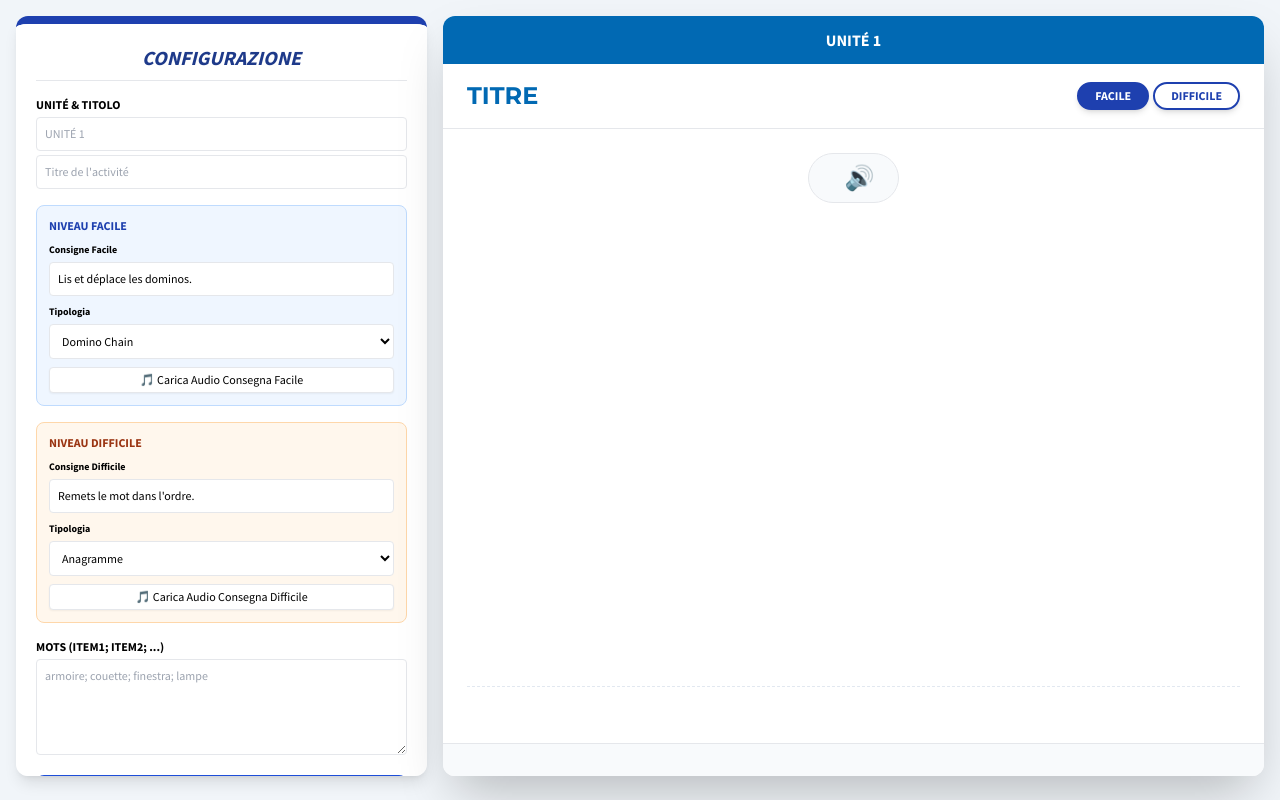
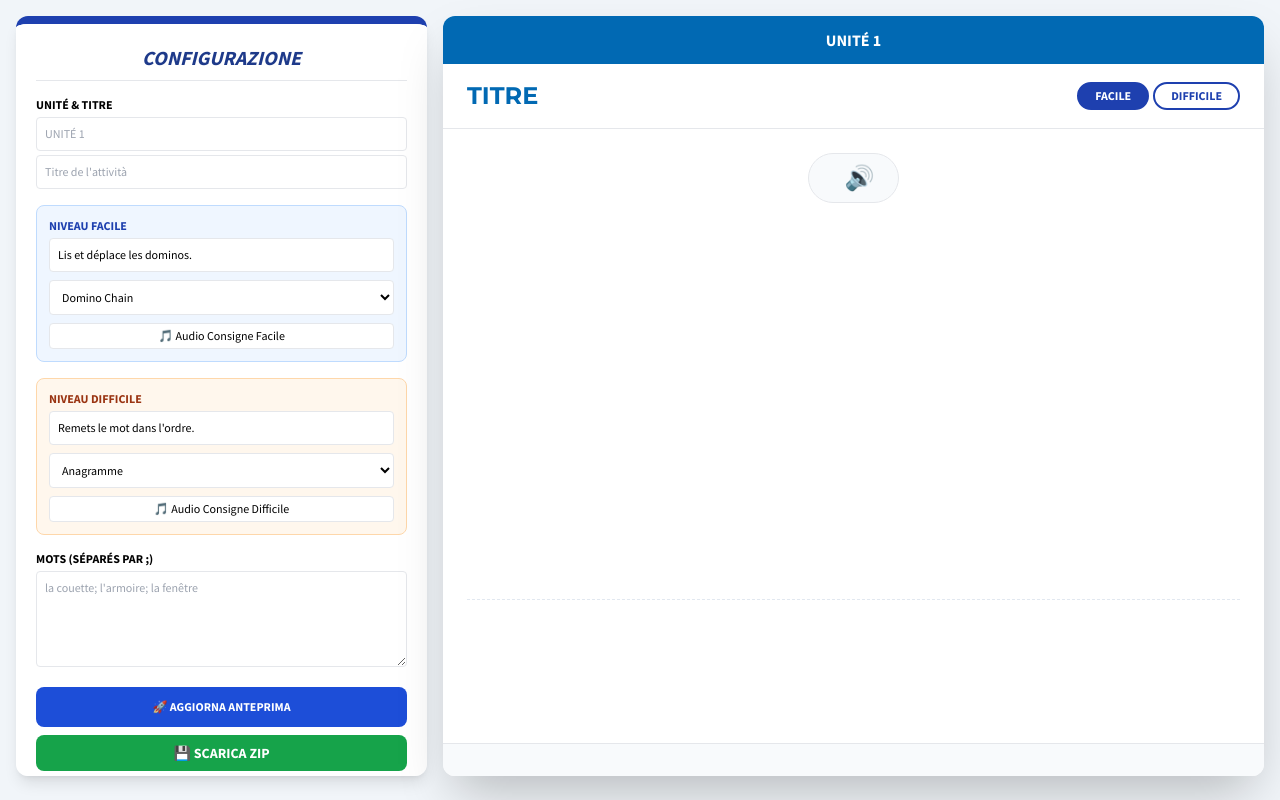
Before and after one commit to pietroputignano/strumento-didattico-ai, a Flask app: page / in a window 1280 px wide. Run offline with Flask 3, Linux system fonts and the light colour scheme; some libraries are stand-ins or nearby versions.

Commit message:
Refactor HTML structure and update styles
Updated various elements in the HTML template, including changing placeholder text, modifying styles, and adjusting button classes for improved functionality and aesthetics.

```diff
--- a/templates/index.html
+++ b/templates/index.html
@@ -8,7 +8,6 @@
     <script src="https://cdn.jsdelivr.net/npm/sortablejs@1.15.0/Sortable.min.js"></script>
     <script src="https://cdn.jsdelivr.net/npm/canvas-confetti@1.5.1/dist/confetti.browser.min.js"></script>
     <script src="https://cdnjs.cloudflare.com/ajax/libs/jszip/3.10.1/jszip.min.js"></script>
-
     <link href="https://fonts.googleapis.com/css2?family=Montserrat:wght@700&family=Source+Sans+Pro:wght@400;600;700&display=swap" rel="stylesheet">
     <style>
         :root { --hfle-blue: #0169B3; --hfle-orange: #EFA92C; --hfle-success: #8dc549; --hfle-error: #d84157; }
@@ -18,53 +17,52 @@
         .step-pill { width: 35px; height: 35px; border-radius: 10px; background: #7CB5DD; color: white; display: flex; align-items: center; justify-content: center; font-weight: 700; cursor: pointer; }
         .step-pill.active { background-color: var(--hfle-blue); transform: scale(1.1); }
         .step-pill.completed { background-color: var(--hfle-success); }
+
+        /* Domino Style */
         .domino-tile { border: 3px solid var(--hfle-blue); border-radius: 12px; display: flex; background: white; overflow: hidden; height: 85px; width: 190px; cursor: grab; flex-shrink: 0; }
         .tile-img { width: 50%; background: #fff; display: flex; align-items: center; justify-content: center; border-right: 2px dashed var(--hfle-blue); overflow: hidden; position: relative; }
         .tile-img img { max-height: 85%; max-width: 85%; object-fit: contain; }
         .tile-text { width: 50%; display: flex; align-items: center; justify-content: center; font-weight: bold; font-size: 11px; text-align: center; padding: 4px; }
+
         .drop-target { width: 190px; height: 85px; border: 3px dashed #cbd5e1; border-radius: 12px; display: flex; align-items: center; justify-content: center; color: #cbd5e1; font-weight: bold; }
-        .letter-tile { width: 42px; height: 42px; background: var(--hfle-orange); color: white; border-radius: 8px; display: flex; align-items: center; justify-content: center; font-weight: bold; cursor: pointer; box-shadow: 0 4px 0 #c78a1e; }
+
+        /* Anagramme Click Style */
+        .letter-tile { width: 45px; height: 45px; background: var(--hfle-orange); color: white; border-radius: 8px; display: flex; align-items: center; justify-content: center; font-weight: bold; font-size: 20px; cursor: pointer; box-shadow: 0 4px 0 #c78a1e; transition: all 0.1s; }
+        .letter-tile:active { transform: translateY(2px); box-shadow: 0 2px 0 #c78a1e; }
+        .target-slot { width: 45px; height: 45px; border-bottom: 3px solid #cbd5e1; display: flex; align-items: center; justify-content: center; }
     </style>
 </head>
 <body class="p-2 md:p-4">
 
     <div class="max-w-[1500px] mx-auto flex flex-col lg:flex-row gap-4">
-        <div class="lg:w-1/3 bg-white p-5 rounded-xl shadow-lg border-t-8 border-blue-800 overflow-y-auto max-h-[95vh] text-xs">
+        <div id="editor-panel" class="lg:w-1/3 bg-white p-5 rounded-xl shadow-lg border-t-8 border-blue-800 overflow-y-auto max-h-[95vh] text-xs">
             <h2 class="text-xl font-bold text-blue-900 mb-4 uppercase italic border-b pb-2 text-center">Configurazione</h2>
             <div class="space-y-4">
-                <div><p class="font-bold uppercase mb-1">Unité & Titolo</p>
+                <div><p class="font-bold uppercase mb-1">Unité & Titre</p>
                     <input id="in-unite" type="text" class="w-full p-2 border rounded mb-1" placeholder="UNITÉ 1">
-                    <input id="in-titre" type="text" class="w-full p-2 border rounded" placeholder="Titre de l'activité">
+                    <input id="in-titre" type="text" class="w-full p-2 border rounded" placeholder="Titre de l'attività">
                 </div>
-                <div class="p-3 bg-blue-50 rounded-lg border border-blue-200 space-y-2">
-                    <p class="font-bold text-blue-800 uppercase">Niveau Facile</p>
-                    <div>
-                        <p class="font-bold text-[10px] mb-1">Consigne Facile</p>
+                <div class="p-3 bg-blue-50 rounded-lg border border-blue-200">
+                    <p class="font-bold text-blue-800 uppercase mb-1">Niveau Facile</p>
                     <input id="con-f" type="text" class="w-full p-2 border rounded mb-2" value="Lis et déplace les dominos.">
-                        <p class="font-bold text-[10px] mb-1">Tipologia</p>
                     <select id="type-f" class="w-full p-2 border rounded bg-white">
                         <option value="domino">Domino Chain</option>
                         <option value="anagramme">Anagramme</option>
                     </select>
-                        <button onclick="pickAud('con-f')" class="mt-2 bg-white border p-1 rounded w-full shadow-sm hover:bg-gray-50">🎵 Carica Audio Consegna Facile</button>
+                    <button onclick="pickAud('con-f')" class="mt-2 bg-white border p-1 rounded w-full">🎵 Audio Consigne Facile</button>
                 </div>
-                </div>
-                <div class="p-3 bg-orange-50 rounded-lg border border-orange-200 space-y-2">
-                    <p class="font-bold text-orange-800 uppercase">Niveau Difficile</p>
-                    <div>
-                        <p class="font-bold text-[10px] mb-1">Consigne Difficile</p>
+                <div class="p-3 bg-orange-50 rounded-lg border border-orange-200">
+                    <p class="font-bold text-orange-800 uppercase mb-1">Niveau Difficile</p>
                     <input id="con-d" type="text" class="w-full p-2 border rounded mb-2" value="Remets le mot dans l'ordre.">
-                        <p class="font-bold text-[10px] mb-1">Tipologia</p>
                     <select id="type-d" class="w-full p-2 border rounded bg-white">
                         <option value="anagramme">Anagramme</option>
                         <option value="domino">Domino Chain</option>
                     </select>
-                        <button onclick="pickAud('con-d')" class="mt-2 bg-white border p-1 rounded w-full shadow-sm hover:bg-gray-50">🎵 Carica Audio Consegna Difficile</button>
-                    </div>
+                    <button onclick="pickAud('con-d')" class="mt-2 bg-white border p-1 rounded w-full">🎵 Audio Consigne Difficile</button>
                 </div>
                 <div>
-                    <p class="font-bold uppercase mb-1">Mots (item1; item2; ...)</p>
-                    <textarea id="items-list" class="w-full h-24 p-2 border rounded" placeholder="armoire; couette; finestra; lampe"></textarea>
+                    <p class="font-bold uppercase mb-1">Mots (séparés par ;)</p>
+                    <textarea id="items-list" class="w-full h-24 p-2 border rounded" placeholder="la couette; l'armoire; la fenêtre"></textarea>
                 </div>
             </div>
             <button onclick="initGame()" class="w-full mt-4 bg-blue-700 text-white py-3 rounded-lg font-bold">🚀 AGGIORNA ANTEPRIMA</button>
@@ -76,17 +74,19 @@
             <div class="px-6 py-4 flex justify-between items-center border-b">
                 <h1 id="res-titre" class="h-titre text-2xl uppercase">TITRE</h1>
                 <div class="flex gap-1">
-                    <button id="btn-f" onclick="switchLvl('f')" class="px-4 py-1 rounded-full text-xs font-bold border-2 border-blue-800 bg-blue-800 text-white shadow-md">FACILE</button>
-                    <button id="btn-d" onclick="switchLvl('d')" class="px-4 py-1 rounded-full text-xs font-bold border-2 border-blue-800 text-blue-800 shadow-md">DIFFICILE</button>
+                    <button id="btn-f" onclick="switchLvl('f')" class="px-4 py-1 rounded-full text-xs font-bold border-2 border-blue-800 bg-blue-800 text-white">FACILE</button>
+                    <button id="btn-d" onclick="switchLvl('d')" class="px-4 py-1 rounded-full text-xs font-bold border-2 border-blue-800 text-blue-800">DIFFICILE</button>
                 </div>
             </div>
             <div class="p-6 flex-grow flex flex-col items-center">
                 <div class="flex items-center gap-3 mb-8 bg-slate-50 px-6 py-2 rounded-full border">
                     <p id="res-consigne" class="italic text-gray-700 font-semibold"></p>
-                    <button onclick="playConsigne()" class="text-blue-600 text-2xl hover:scale-125 transition">🔊</button>
+                    <button onclick="playConsigne()" class="text-blue-600 text-2xl">🔊</button>
                 </div>
-                <div id="main-content" class="w-full flex flex-col items-center gap-8"></div>
-                <div id="pool" class="mt-auto p-4 w-full flex flex-wrap justify-center gap-4 border-t border-dashed border-slate-200"></div>
+
+                <div id="main-content" class="w-full flex flex-col items-center justify-center min-h-[150px]"></div>
+
+                <div id="pool" class="mt-auto p-6 w-full flex flex-wrap justify-center gap-4 border-t border-dashed border-slate-200 min-h-[120px]"></div>
             </div>
             <div id="nav-step" class="p-4 bg-slate-50 border-t flex justify-center gap-2 flex-wrap"></div>
         </div>
@@ -98,11 +98,9 @@
     <script>
         let items = [], dbImg = {}, dbAud = {}, curStep = 0, curLvl = 'f', status = [], activeKey = "";
 
-        // ... mantieni le tue funzioni initGame, loadStep, setupSortable, validate, renderNav, switchLvl, pickImg, pickAud, handleImg, handleAud, playConsigne ...
-        // (Assicurati che siano presenti nel tuo script)
-
         function initGame() {
             items = document.getElementById('items-list').value.split(';').map(i=>i.trim()).filter(i=>i);
+            if(items.length === 0) return;
             document.getElementById('res-unite').innerText = document.getElementById('in-unite').value || "UNITÉ";
             document.getElementById('res-titre').innerText = document.getElementById('in-titre').value || "ACTIVITÉ";
             status = new Array(items.length).fill('pending');
@@ -113,48 +111,114 @@
             curStep = idx; renderNav();
             const stage = document.getElementById('main-content');
             const pool = document.getElementById('pool');
-            const word = items[idx];
+            const word = items[idx].replace(/\s/g, ''); // Rimuoviamo spazi per anagramma
             const type = curLvl === 'f' ? document.getElementById('type-f').value : document.getElementById('type-d').value;
-            const consigne = curLvl === 'f' ? document.getElementById('con-f').value : document.getElementById('con-d').value;
-            document.getElementById('res-consigne').innerText = consigne;
+            document.getElementById('res-consigne').innerText = curLvl === 'f' ? document.getElementById('con-f').value : document.getElementById('con-d').value;
 
             if(type === 'domino') {
-                stage.innerHTML = `<div class="flex items-center gap-6"><div class="domino-tile opacity-40 bg-slate-50"><div class="tile-img">?</div><div class="tile-text">${word}</div></div><div class="text-3xl text-blue-300">➜</div><div id="target" class="drop-target">TRASCINA QUI</div></div>`;
+                const displayWord = items[idx];
+                stage.innerHTML = `
+                <div class="flex items-center gap-4">
+                    <div class="domino-tile">
+                        <div class="tile-img">${dbImg[displayWord] ? `<img src="${dbImg[displayWord]}">` : '📷'}</div>
+                        <div class="tile-text">${displayWord}</div>
+                    </div>
+                    <div class="text-2xl text-blue-400 font-bold">➔</div>
+                    <div id="target" class="drop-target">DÉPLACE ICI</div>
+                </div>`;
                 pool.innerHTML = items.map((it, i) => {
-                    const imgNeeded = i === 0 ? items[items.length - 1] : items[i - 1];
-                    return `<div class="domino-tile shadow-md" data-word="${it}"><div class="tile-img" onclick="pickImg('${imgNeeded}')">${dbImg[imgNeeded] ? `<img src="${dbImg[imgNeeded]}">` : `<div class="flex flex-col items-center opacity-60"><span class="text-xs">📷</span><span class="text-[7px] text-blue-600 font-bold uppercase">Foto ${imgNeeded}</span></div>`}</div><div class="tile-text">${it}</div></div>`;
-                }).join('');
-                setupSortable('dom', word);
+                    const imgNeeded = i === 0 ? items[items.length-1] : items[i-1];
+                    return `<div class="domino-tile shadow-md" data-word="${it}" onclick="if(event.target.closest('.tile-img')) pickImg('${imgNeeded}')">
+                        <div class="tile-img">${dbImg[imgNeeded] ? `<img src="${dbImg[imgNeeded]}">` : `<span class="text-[8px] uppercase">Foto ${imgNeeded}</span>`}</div>
+                        <div class="tile-text">${it}</div>
+                    </div>`;
+                }).sort(() => Math.random() - 0.5).join('');
+                setupSortable('dom', displayWord);
             } else {
-                const shuffled = word.split('').sort(()=>Math.random()-0.5);
-                stage.innerHTML = `<div class="flex flex-col items-center gap-6"><div class="w-32 h-32 border-2 border-blue-900 rounded-lg overflow-hidden bg-white shadow-md" onclick="pickImg('${word}')">${dbImg[word]?`<img src="${dbImg[word]}" class="h-full w-full object-contain">`:'📷'}</div><div id="target" class="flex gap-1 min-h-[50px] min-w-[240px] border-b-2 border-blue-200 items-end pb-1"></div></div>`;
-                pool.innerHTML = shuffled.map(l => `<div class="letter-tile" data-letter="${l}">${l.toUpperCase()}</div>`).join('');
-                setupSortable('ana', word);
+                // ANAGRAMME CLICK-TO-MOVE
+                const chars = word.split('');
+                const shuffled = [...chars].sort(()=>Math.random()-0.5);
+
+                stage.innerHTML = `
+                <div class="flex flex-col items-center gap-6">
+                    <div class="w-28 h-28 border-2 border-blue-900 rounded-lg overflow-hidden bg-white shadow-md" onclick="pickImg('${items[idx]}')">
+                        ${dbImg[items[idx]]?`<img src="${dbImg[items[idx]]}" class="h-full w-full object-contain">`:'📷'}
+                    </div>
+                    <div id="target" class="flex gap-2 min-h-[50px] p-2">
+                        ${chars.map(() => `<div class="target-slot" onclick="handleReturn(this)"></div>`).join('')}
+                    </div>
+                </div>`;
+
+                pool.innerHTML = shuffled.map(l => `<div class="letter-tile" onclick="handleMove(this)" data-letter="${l}">${l.toUpperCase()}</div>`).join('');
+            }
+        }
+
+        // Funzione per muovere la lettera nel target
+        function handleMove(el) {
+            const slots = document.querySelectorAll('.target-slot');
+            for (let slot of slots) {
+                if (slot.innerHTML === "") {
+                    el.style.visibility = "hidden"; // Nasconde dal pool
+                    const clone = el.cloneNode(true);
+                    clone.style.visibility = "visible";
+                    clone.setAttribute('data-origin', Array.from(el.parentNode.children).indexOf(el));
+                    slot.appendChild(clone);
+                    checkAnagram();
+                    break;
+                }
+            }
+        }
+
+        // Funzione per far tornare la lettera nel pool
+        function handleReturn(slot) {
+            const letter = slot.querySelector('.letter-tile');
+            if (letter) {
+                const originIdx = letter.getAttribute('data-origin');
+                const original = document.getElementById('pool').children[originIdx];
+                original.style.visibility = "visible";
+                slot.innerHTML = "";
+            }
+        }
+
+        function checkAnagram() {
+            const slots = document.querySelectorAll('.target-slot');
+            const current = Array.from(slots).map(s => s.firstChild ? s.firstChild.getAttribute('data-letter') : "").join('');
+            const targetWord = items[curStep].replace(/\s/g, '');
+
+            if (current === targetWord) {
+                validate(true);
+            } else if (current.length === targetWord.length) {
+                // Se piena ma sbagliata, diamo un piccolo feedback visivo
+                slots.forEach(s => s.style.borderColor = "var(--hfle-error)");
+                setTimeout(() => slots.forEach(s => s.style.borderColor = "#cbd5e1"), 500);
             }
         }
 
         function setupSortable(mode, targetWord) {
+            if(mode !== 'dom') return;
             const pool = document.getElementById('pool');
             const target = document.getElementById('target');
-            new Sortable(pool, { group: 'game', sort: false });
+            new Sortable(pool, { group: 'game', animation: 150 });
             new Sortable(target, {
                 group: 'game',
                 onAdd: (e) => {
-                    if(mode === 'dom') {
-                        const nextItem = items[curStep + 1] || items[0];
-                        if(e.item.getAttribute('data-word') === nextItem) validate(true);
-                        else { alert("Riprova!"); e.item.remove(); }
+                    const nextWord = items[curStep + 1] || items[0];
+                    if(e.item.getAttribute('data-word') === nextWord) {
+                        target.innerHTML = ''; target.appendChild(e.item);
+                        validate(true);
                     } else {
-                        const current = Array.from(target.children).map(el=>el.getAttribute('data-letter')).join('');
-                        if(current === targetWord) validate(true);
+                        setTimeout(() => { pool.appendChild(e.item); alert("Réssaye!"); }, 300);
                     }
                 }
             });
         }
 
         function validate(correct) {
-            if(correct) { confetti(); status[curStep]='completed'; setTimeout(()=>loadStep(curStep < items.length-1 ? curStep+1 : 0), 1200); }
-            else status[curStep]='error';
+            if(correct) {
+                confetti();
+                status[curStep]='completed';
+                setTimeout(()=>loadStep(curStep < items.length-1 ? curStep+1 : 0), 1200);
+            }
             renderNav();
         }
 
@@ -164,88 +228,42 @@
 
         function switchLvl(l) {
             curLvl = l;
-            document.getElementById('btn-f').className = l==='f' ? 'px-4 py-1 rounded-full text-xs font-bold border-2 border-blue-800 bg-blue-800 text-white shadow-md' : 'px-4 py-1 rounded-full text-xs font-bold border-2 border-blue-800 text-blue-800';
-            document.getElementById('btn-d').className = l==='d' ? 'px-4 py-1 rounded-full text-xs font-bold border-2 border-blue-800 bg-blue-800 text-white shadow-md' : 'px-4 py-1 rounded-full text-xs font-bold border-2 border-blue-800 text-blue-800';
+            document.getElementById('btn-f').className = l==='f' ? 'px-4 py-1 rounded-full text-xs font-bold border-2 border-blue-800 bg-blue-800 text-white' : 'px-4 py-1 rounded-full text-xs font-bold border-2 border-blue-800 text-blue-800';
+            document.getElementById('btn-d').className = l==='d' ? 'px-4 py-1 rounded-full text-xs font-bold border-2 border-blue-800 bg-blue-800 text-white' : 'px-4 py-1 rounded-full text-xs font-bold border-2 border-blue-800 text-blue-800';
             initGame();
         }
 
         function pickImg(k) { activeKey = k; document.getElementById('imgInp').click(); }
         function pickAud(k) { activeKey = k; document.getElementById('audInp').click(); }
         function handleImg(e) { const r = new FileReader(); r.onload=(ev)=>{dbImg[activeKey]=ev.target.result; loadStep(curStep);}; r.readAsDataURL(e.target.files[0]); }
-        function handleAud(e) { const r = new FileReader(); r.onload=(ev)=>{dbAud[activeKey]=ev.target.result; alert("Audio MP3 salvato!");}; r.readAsDataURL(e.target.files[0]); }
+        function handleAud(e) { const r = new FileReader(); r.onload=(ev)=>{dbAud[activeKey]=ev.target.result; alert("Audio salvato!");}; r.readAsDataURL(e.target.files[0]); }
 
         function playConsigne() {
             const key = curLvl === 'f' ? 'con-f' : 'con-d';
-            if(dbAud[key]) {
-                const a = new Audio(dbAud[key]);
-                a.play().catch(e => console.error(e));
-            } else {
-                const m=new SpeechSynthesisUtterance(document.getElementById(key).value);
-                m.lang='fr-FR'; window.speechSynthesis.speak(m);
-            }
+            if(dbAud[key]) new Audio(dbAud[key]).play();
+            else { const m=new SpeechSynthesisUtterance(document.getElementById(key).value); m.lang='fr-FR'; window.speechSynthesis.speak(m); }
         }
 
-        // FUNZIONE DOWNLOAD AGGIORNATA
         async function downloadGame() {
-            if (items.length === 0) { alert("Configura prima l'attività!"); return; }
-            const rawTitle = document.getElementById('in-titre').value || 'attivita';
-            const fileName = rawTitle.replace(/\s+/g, '_').toLowerCase();
-
-            if (typeof JSZip === 'undefined') { alert("Errore: JSZip non caricato. Verifica la connessione."); return; }
-
-            try {
             const zip = new JSZip();
             const configData = {
                 unite: document.getElementById('in-unite').value,
                 titre: document.getElementById('in-titre').value,
-                    items: items,
-                    dbImg: dbImg,
-                    dbAud: dbAud,
-                    typeF: document.getElementById('type-f').value,
-                    conF: document.getElementById('con-f').value,
-                    typeD: document.getElementById('type-d').value,
-                    conD: document.getElementById('con-d').value
+                items: items, dbImg: dbImg, dbAud: dbAud,
+                typeF: document.getElementById('type-f').value, conF: document.getElementById('con-f').value,
+                typeD: document.getElementById('type-d').value, conD: document.getElementById('con-d').value
             };
+            const head = document.head.innerHTML;
+            const game = document.getElementById('game-container').cloneNode(true);
+            game.classList.remove('lg:w-2/3'); game.classList.add('w-full', 'max-w-4xl', 'mx-auto', 'my-10');
 
-                const headContent = document.head.innerHTML;
-                const gameUI = document.getElementById('game-container').cloneNode(true);
-                gameUI.classList.remove('lg:w-2/3');
-                gameUI.classList.add('w-full', 'max-w-4xl', 'mx-auto', 'my-10');
-
-                const finalHtml = `<!DOCTYPE html>
-<html lang="fr">
-<head>${headContent}<style>.tile-img[onclick], .tile-text[onclick], .w-32[onclick] { cursor: default !important; pointer-events: none !important; }.h-unite-bar { border-radius: 12px 12px 0 0; }</style></head>
-<body class="p-2 md:p-4 bg-slate-100">
-<div class="max-w-[1200px] mx-auto">${gameUI.outerHTML}</div>
-<script>
-let items=[], dbImg={}, dbAud={}, curStep=0, curLvl='f', status=[], activeKey="";
-const data = ${JSON.stringify(configData)};
-${initGame.toString()}
-${loadStep.toString()}
-${setupSortable.toString()}
-${validate.toString()}
-${renderNav.toString()}
-${switchLvl.toString()}
-${playConsigne.toString()}
-window.onload = function() {
-    dbImg = data.dbImg; dbAud = data.dbAud;
-    document.body.insertAdjacentHTML('beforeend', '<div style="display:none"><input id="in-unite" value="'+data.unite+'"><input id="in-titre" value="'+data.titre+'"><textarea id="items-list">'+data.items.join(';')+'</textarea><input id="type-f" value="'+data.typeF+'"><input id="con-f" value="'+data.conF+'"><input id="type-d" value="'+data.typeD+'"><input id="con-d" value="'+data.conD+'"></div>');
-    initGame();
-};
-<\/script></body></html>`;
-
+            const finalHtml = `<!DOCTYPE html><html lang="fr"><head>${head}</head><body class="p-4 bg-slate-100"><div class="max-w-[1200px] mx-auto">${game.outerHTML}</div><script>let items=[], dbImg={}, dbAud={}, curStep=0, curLvl='f', status=[]; const data=${JSON.stringify(configData)}; ${initGame.toString()} ${loadStep.toString()} ${handleMove.toString()} ${handleReturn.toString()} ${checkAnagram.toString()} ${setupSortable.toString()} ${validate.toString()} ${renderNav.toString()} ${switchLvl.toString()} ${playConsigne.toString()} window.onload=function(){ dbImg=data.dbImg; dbAud=data.dbAud; document.body.insertAdjacentHTML('beforeend', '<div style="display:none"><input id="in-unite" value="'+data.unite+'"><input id="in-titre" value="'+data.titre+'"><textarea id="items-list">'+data.items.join(';')+'</textarea><input id="type-f" value="'+data.typeF+'"><input id="con-f" value="'+data.conF+'"><input id="type-d" value="'+data.typeD+'"><input id="con-d" value="'+data.conD+'"></div>'); initGame(); }; <\/script></body></html>`;
             zip.file("index.html", finalHtml);
             const content = await zip.generateAsync({type:"blob"});
             const link = document.createElement("a");
             link.href = URL.createObjectURL(content);
-                link.download = fileName + ".zip";
-                document.body.appendChild(link);
+            link.download = (configData.titre || "jeu").replace(/\s/g, "_") + ".zip";
             link.click();
-                document.body.removeChild(link);
-            } catch (err) {
-                console.error(err);
-                alert("Errore durante la creazione dello ZIP.");
-            }
         }
     </script>
 </body>
```
Lines whose indentation alone changed are shown as unchanged.
